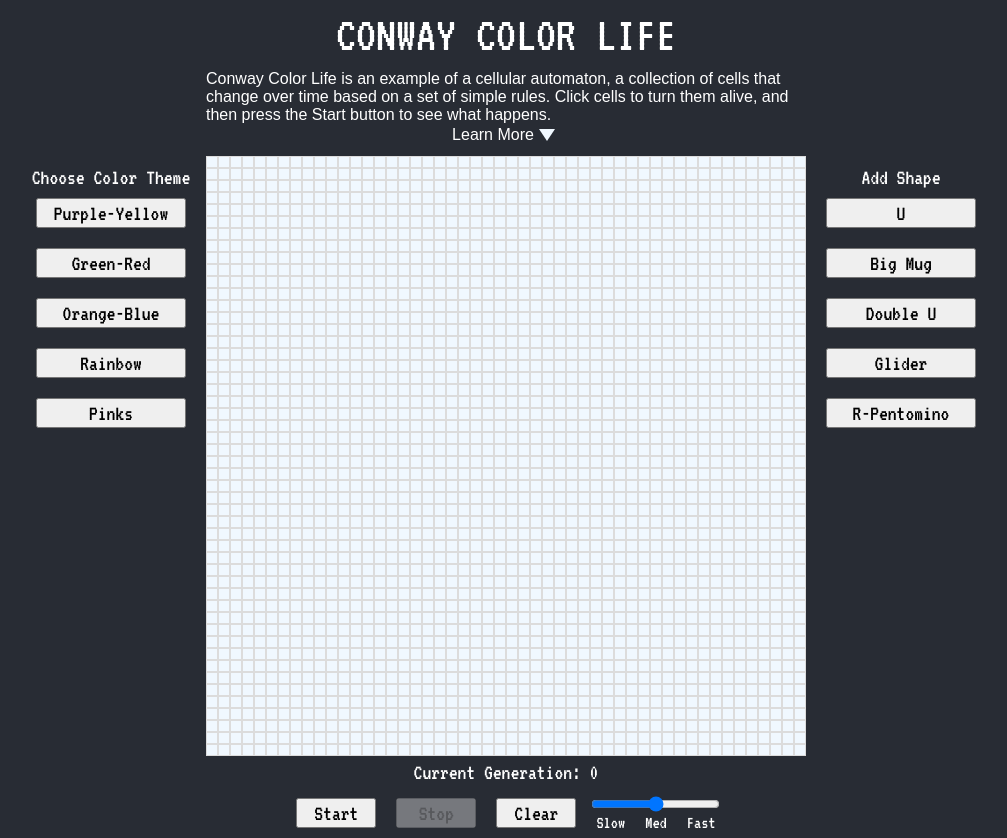
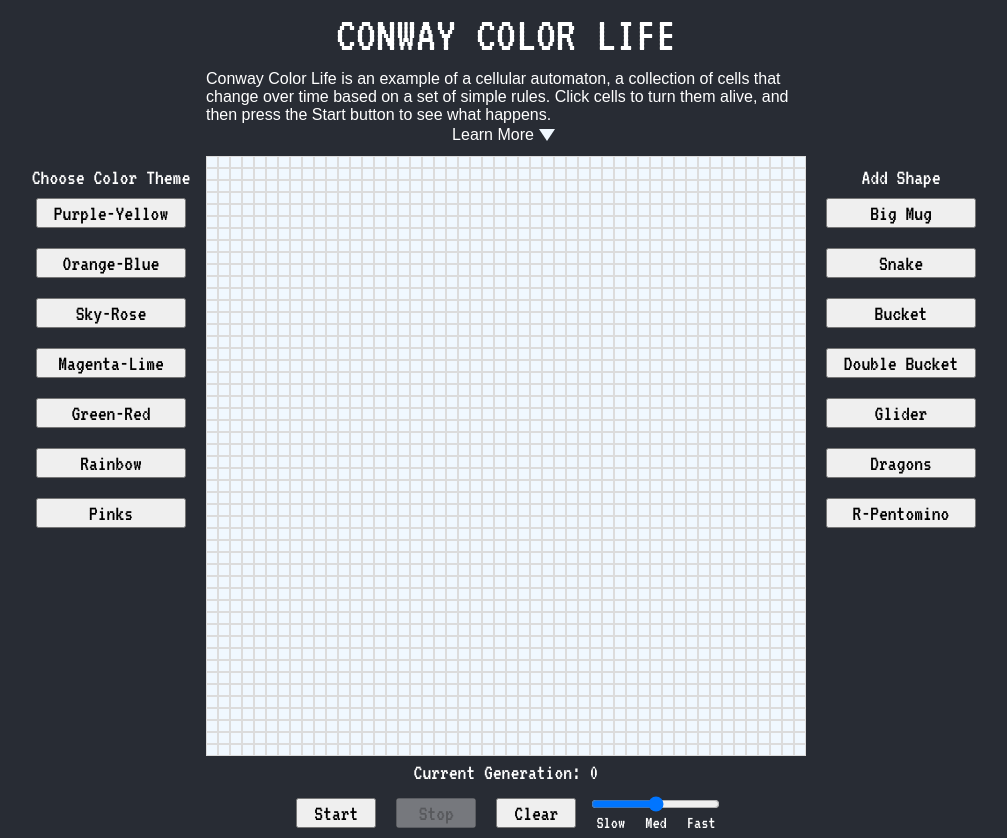
Before and after one commit to mklewandowski/conway-color-life, a React (Create React App) app: page / in a window 1280 px wide. Shown: the whole page, without its empty margins (134-1141 px from the left). Built offline with nearby package versions, Linux system fonts and the light colour scheme.

Commit message:
Add new color themes and shapes

```diff
--- a/src/App.tsx
+++ b/src/App.tsx
@@ -25,16 +25,24 @@ const colorThemes: ColorTheme[] = [
     colors: ["#8400ab", "#bb009d", "#e50089", "#ff0073", "#ff355b", "#ff6543", "#ff8e2a", "#ffb407", "#ffd900", "#fcfb2d",
     "#ffd900", "#ffb407", "#ff8e2a", "#ff6543", "#ff355b", "#ff0073", "#e50089", "#bb009d", "#8400ab"]
   },
+  { name: "Orange-Blue",
+    colors: ["#ff7e00", "#ff5e1c", "#ff2e33", "#ff004a", "#ff0064", "#ff0081", "#f100a0", "#cf00c1", "#9900e2", "#0000ff",
+      "#9900e2", "#cf00c1", "#f100a0", "#ff0081", "#ff0064", "#ff004a", "#ff2e33", "#ff5e1c", "#ff7e00"]
+  },
+  { name: "Sky-Rose",
+  colors: ["#00b5e2", "#19adee", "#4ba2f5", "#7795f4", "#a084ea", "#c270d6", "#dd59b9", "#ef4294", "#f5326b", "#ef3340",
+    "#f5326b", "#ef4294", "#dd59b9", "#c270d6", "#a084ea", "#7795f4", "#4ba2f5", "#19adee", "#00b5e2"]
+  },
+  { name: "Magenta-Lime",
+    colors: ["#a31746", "#b62a40", "#c73f39", "#d35530", "#dd6c24", "#e28315", "#e39b00", "#dfb400", "#d8cc02", "#cbe426",
+      "#d8cc02", "#dfb400", "#e39b00", "#e28315", "#dd6c24", "#d35530", "#c73f39", "#b62a40", "#a31746"]
+  },
   { name: "Green-Red",
     colors: ["#00ff00", "#6fed00", "#98db00", "#b6c700", "#cdb200", "#df9b00", "#ee8200", "#f86600", "#fe4400", "#ff0000",
       "#fe4400", "#f86600", "#ee8200", "#df9b00", "#cdb200", "#b6c700", "#98db00", "#6fed00", "#00ff00"]
   },
-  { name: "Orange-Blue",
-    colors: ["#ff7e00", "#ff5e1c", "#ff2e33", "#ff004a", "#ff0064", "#ff0081", "#f100a0", "#cf00c1", "#9900e2", "#0000ff",
-      "#9900e2", "#cf00c1", "#f100a0", "#ff0081", "#ff0064", "#ff004a", "#ff2e33", "#ff5e1c", "#ff7e00"]
-  },
   { name: "Rainbow",
-    colors: ["#ff0000", "#FF7F00", "#FFFF00", "#00FF00", "#0000FF", "#4B0082", "#9400D3", "#4B0082", "#0000FF", "#00FF00", "#FFFF00", "#FF7F00", "#ff0000"]
+    colors: ["#ff0000", "#ffa500", "#ffff00", "#008000", "#0000ff", "#4b0082", "#ee82ee", "#4b0082", "#0000ff", "#008000", "#ffff00", "#ffa500", "#ff0000"]
   },
   { name: "Pinks",
     colors: ["#fa6e6e", "#ff6374", "#ff587c", "#ff4b86", "#ff3d92", "#ff2da0", "#ff1ab0", "#ff02c1", "#ff00d4", "#ff00e8",
@@ -47,10 +55,12 @@ interface Shape {
 }
 
 const shapes: Shape[] = [
-  { name: "U" },
   { name: "Big Mug" },
-  { name: "Double U" },
+  { name: "Snake" },
+  { name: "Bucket" },
+  { name: "Double Bucket" },
   { name: "Glider" },
+  { name: "Dragons" },
   { name: "R-Pentomino" },
 ];
 
@@ -82,7 +92,22 @@ function App() {
       newGridCells[middle - rows] = {state: 1, age: 0};
       newGridCells[middle - rows + 1] = {state: 1, age: 0};
       newGridCells[middle + rows] = {state: 1, age: 0};
-    } else if (shape === "U") {
+    } else if (shape === "Snake") {
+      newGridCells[middle - 1] = {state: 1, age: 0};
+      newGridCells[middle] = {state: 1, age: 0};
+      newGridCells[middle - 1 - rows] = {state: 1, age: 0};
+      newGridCells[middle + rows] = {state: 1, age: 0};
+      newGridCells[middle - rows * 2- 1] = {state: 1, age: 0};
+      newGridCells[middle - rows * 2] = {state: 1, age: 0};
+      newGridCells[middle + rows * 2 - 1] = {state: 1, age: 0};
+      newGridCells[middle + rows * 2] = {state: 1, age: 0};
+      newGridCells[middle - rows * 3] = {state: 1, age: 0};
+      newGridCells[middle - 1 + rows * 3] = {state: 1, age: 0};
+      newGridCells[middle - rows * 4 - 1] = {state: 1, age: 0};
+      newGridCells[middle - rows * 4] = {state: 1, age: 0};
+      newGridCells[middle + rows * 4 - 1] = {state: 1, age: 0};
+      newGridCells[middle + rows * 4] = {state: 1, age: 0};
+    } else if (shape === "Bucket") {
       newGridCells[middle - 1] = {state: 1, age: 0};
       newGridCells[middle] = {state: 1, age: 0};
       newGridCells[middle + 1] = {state: 1, age: 0};
@@ -98,7 +123,6 @@ function App() {
       newGridCells[middle + 1] = {state: 1, age: 0};
       newGridCells[middle + 2] = {state: 1, age: 0};
       newGridCells[middle + 5] = {state: 1, age: 0};
-
       newGridCells[middle - 5 + rows] = {state: 1, age: 0};
       newGridCells[middle - 4 + rows] = {state: 1, age: 0};
       newGridCells[middle - 3 + rows] = {state: 1, age: 0};
@@ -110,13 +134,11 @@ function App() {
       newGridCells[middle + 3 + rows] = {state: 1, age: 0};
       newGridCells[middle + 4 + rows] = {state: 1, age: 0};
       newGridCells[middle + 5 + rows] = {state: 1, age: 0};
-
       newGridCells[middle - 2 + rows * 2] = {state: 1, age: 0};
       newGridCells[middle - 1 + rows * 2] = {state: 1, age: 0};
       newGridCells[middle + rows * 2] = {state: 1, age: 0};
       newGridCells[middle + 1 + rows * 2] = {state: 1, age: 0};
       newGridCells[middle + 2 + rows * 2] = {state: 1, age: 0};
-
       newGridCells[middle - 5 - rows] = {state: 1, age: 0};
       newGridCells[middle - 4 - rows] = {state: 1, age: 0};
       newGridCells[middle - 3 - rows] = {state: 1, age: 0};
@@ -128,13 +150,12 @@ function App() {
       newGridCells[middle + 3 - rows] = {state: 1, age: 0};
       newGridCells[middle + 4 - rows] = {state: 1, age: 0};
       newGridCells[middle + 5 - rows] = {state: 1, age: 0};
-
       newGridCells[middle + 2 - rows * 2] = {state: 1, age: 0};
       newGridCells[middle + 1 - rows * 2] = {state: 1, age: 0};
       newGridCells[middle - rows * 2] = {state: 1, age: 0};
       newGridCells[middle - 1 - rows * 2] = {state: 1, age: 0};
       newGridCells[middle - 2 - rows * 2] = {state: 1, age: 0};
-    } else if (shape === "Double U") {
+    } else if (shape === "Double Bucket") {
       newGridCells[middle - 1 - 2] = {state: 1, age: 0};
       newGridCells[middle - 2] = {state: 1, age: 0};
       newGridCells[middle + 1 - 2] = {state: 1, age: 0};
@@ -142,7 +163,6 @@ function App() {
       newGridCells[middle - 1 - rows * 2 - 2] = {state: 1, age: 0};
       newGridCells[middle + 1 - rows - 2] = {state: 1, age: 0};
       newGridCells[middle + 1 - rows * 2 - 2] = {state: 1, age: 0};
-
       newGridCells[middle - 1 + 3] = {state: 1, age: 0};
       newGridCells[middle + 3] = {state: 1, age: 0};
       newGridCells[middle + 1 + 3] = {state: 1, age: 0};
@@ -150,6 +170,52 @@ function App() {
       newGridCells[middle - 1 - rows * 2 + 3] = {state: 1, age: 0};
       newGridCells[middle + 1 - rows + 3] = {state: 1, age: 0};
       newGridCells[middle + 1 - rows * 2 + 3] = {state: 1, age: 0};
+    } else if (shape === "Dragons") {
+      newGridCells[middle - 2] = {state: 1, age: 0};
+      newGridCells[middle - 3] = {state: 1, age: 0};
+      newGridCells[middle + 2] = {state: 1, age: 0};
+      newGridCells[middle + 3] = {state: 1, age: 0};
+      newGridCells[middle - 2 + rows] = {state: 1, age: 0};
+      newGridCells[middle + 2 + rows] = {state: 1, age: 0};
+      newGridCells[middle - 7 + rows] = {state: 1, age: 0};
+      newGridCells[middle + 7 + rows] = {state: 1, age: 0};
+      newGridCells[middle - 2 + rows * 2] = {state: 1, age: 0};
+      newGridCells[middle + 2 + rows * 2] = {state: 1, age: 0};
+      newGridCells[middle - 2 + rows * 3] = {state: 1, age: 0};
+      newGridCells[middle + 2 + rows * 3] = {state: 1, age: 0};
+      newGridCells[middle - 6 + rows * 3] = {state: 1, age: 0};
+      newGridCells[middle + 6 + rows * 3] = {state: 1, age: 0};
+      newGridCells[middle - 7 + rows * 3] = {state: 1, age: 0};
+      newGridCells[middle + 7 + rows * 3] = {state: 1, age: 0};
+      newGridCells[middle - 2 + rows * 4] = {state: 1, age: 0};
+      newGridCells[middle + 2 + rows * 4] = {state: 1, age: 0};
+      newGridCells[middle - 5 + rows * 4] = {state: 1, age: 0};
+      newGridCells[middle + 5 + rows * 4] = {state: 1, age: 0};
+      newGridCells[middle - 3 + rows * 5] = {state: 1, age: 0};
+      newGridCells[middle + 3 + rows * 5] = {state: 1, age: 0};
+      newGridCells[middle - 3 - rows] = {state: 1, age: 0};
+      newGridCells[middle + 3 - rows] = {state: 1, age: 0};
+      newGridCells[middle - 5 - rows] = {state: 1, age: 0};
+      newGridCells[middle + 5 - rows] = {state: 1, age: 0};
+      newGridCells[middle - 4 - rows * 2] = {state: 1, age: 0};
+      newGridCells[middle + 4 - rows * 2] = {state: 1, age: 0};
+      newGridCells[middle - 5 - rows * 2] = {state: 1, age: 0};
+      newGridCells[middle + 5 - rows * 2] = {state: 1, age: 0};
+      newGridCells[middle - 6 - rows * 2] = {state: 1, age: 0};
+      newGridCells[middle + 6 - rows * 2] = {state: 1, age: 0};
+      newGridCells[middle - 5 - rows * 3] = {state: 1, age: 0};
+      newGridCells[middle + 5 - rows * 3] = {state: 1, age: 0};
+      newGridCells[middle - 2 - rows * 3] = {state: 1, age: 0};
+      newGridCells[middle + 2 - rows * 3] = {state: 1, age: 0};
+      newGridCells[middle - 2 - rows * 4] = {state: 1, age: 0};
+      newGridCells[middle + 2 - rows * 4] = {state: 1, age: 0};
+      newGridCells[middle - 3 - rows * 4] = {state: 1, age: 0};
+      newGridCells[middle + 3 - rows * 4] = {state: 1, age: 0};
+      newGridCells[middle - 4 - rows * 4] = {state: 1, age: 0};
+      newGridCells[middle + 4 - rows * 4] = {state: 1, age: 0};
+      newGridCells[middle - 3 - rows * 5] = {state: 1, age: 0};
+      newGridCells[middle + 3 - rows * 5] = {state: 1, age: 0};
+
     } else if (shape === "Glider") {
       newGridCells[middle] = {state: 1, age: 0};
       newGridCells[middle + rows + 1] = {state: 1, age: 0};
```
